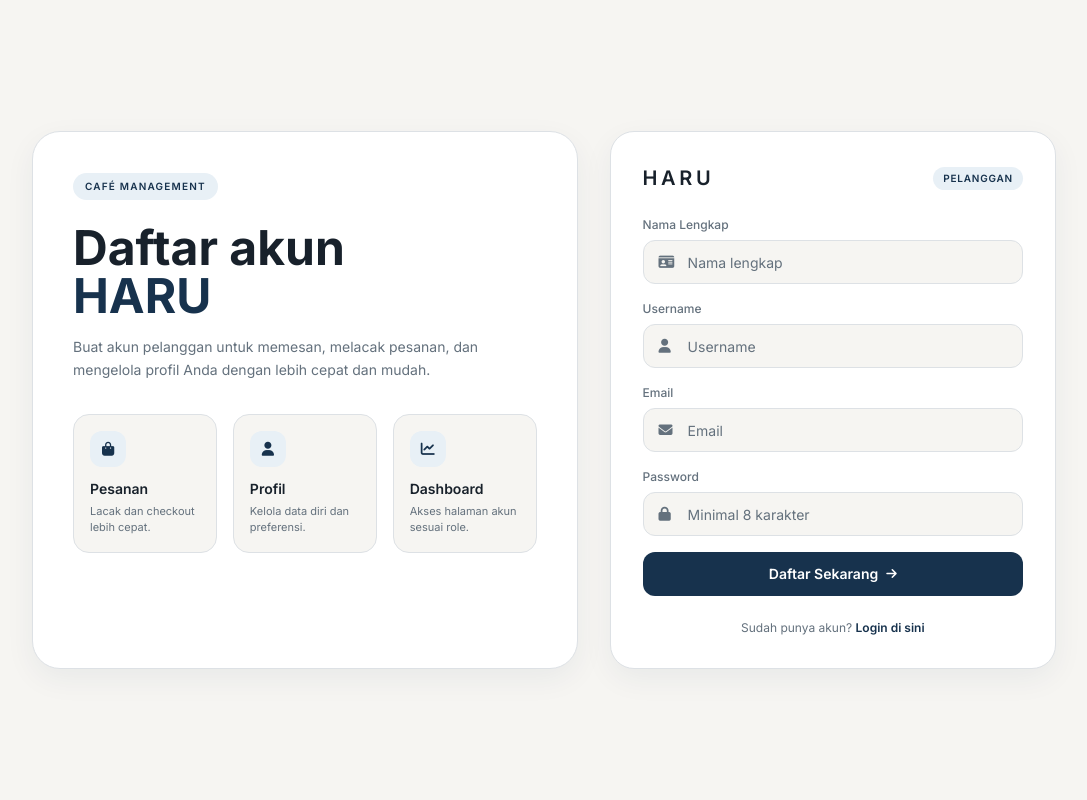
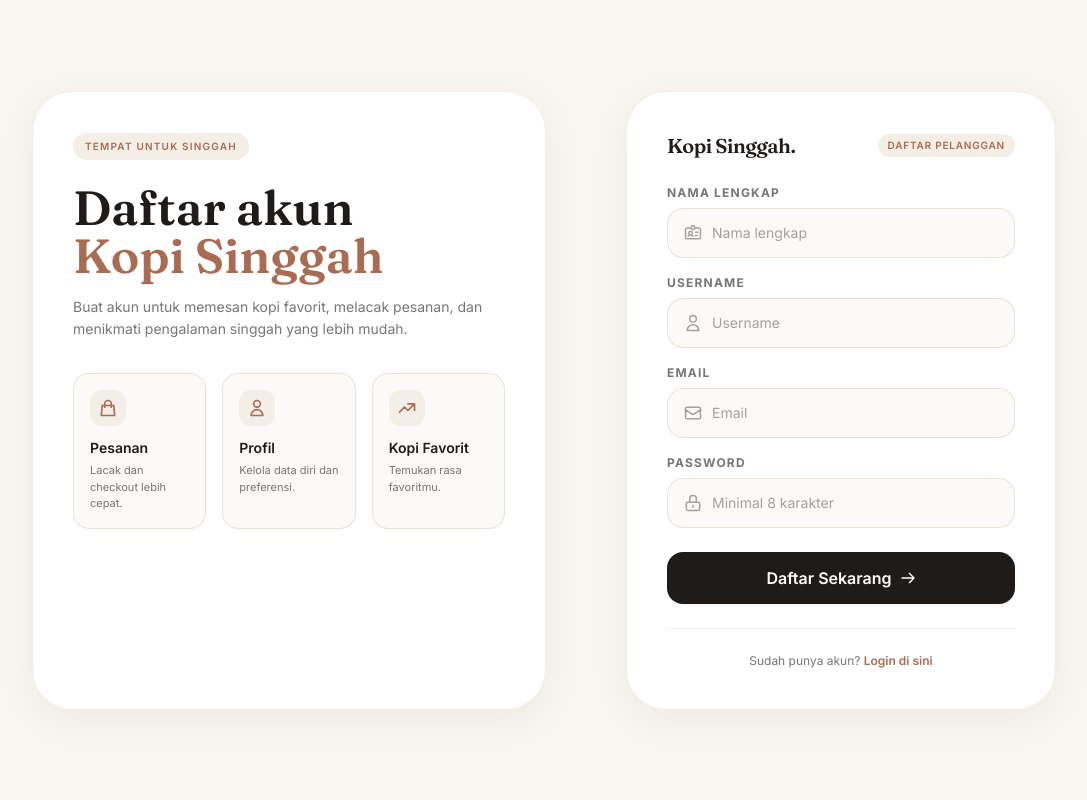
Before and after one commit to Abilionaire1/Kopi-singgah, a PHP site: page /register.php in a window 1280 px wide. Shown: the whole page, without its empty margins (96-1183 px from the left). Run offline with PHP 8.4, Linux system fonts and the light colour scheme; some libraries are stand-ins or nearby versions.

Commit message:
fix(transaksi): prevent cart unset causing loop error on checkout success; ui: update login & register theme

```diff
--- a/index.php
+++ b/index.php
@@ -5,7 +5,7 @@ include 'koneksi.php';
 
 // Ambil 4 produk terbaru untuk Best Seller (hero section)
 $hero_products = [];
-$query_hero = mysqli_query($koneksi, "SELECT tb_produk.*, tb_kategori.nama_kategori FROM tb_produk JOIN tb_kategori ON tb_produk.id_kategori = tb_kategori.id_kategori ORDER BY id DESC LIMIT 4");
+$query_hero = mysqli_query($koneksi, "SELECT tb_produk.*, tb_kategori.nama_kategori FROM tb_produk JOIN tb_kategori ON tb_produk.id_kategori = tb_kategori.id_kategori ORDER BY id ASC LIMIT 4");
 if ($query_hero && mysqli_num_rows($query_hero) > 0) {
     while ($row = mysqli_fetch_array($query_hero)) {
         $hero_products[] = $row;
@@ -417,7 +417,7 @@ if (isset($_POST['submit_beli'])) {
 
             <?php
             // Query ambil 6 produk terbaru
-            $query = mysqli_query($koneksi, "SELECT tb_produk.*, tb_kategori.nama_kategori FROM tb_produk JOIN tb_kategori ON tb_produk.id_kategori = tb_kategori.id_kategori ORDER BY id DESC LIMIT 6");
+            $query = mysqli_query($koneksi, "SELECT tb_produk.*, tb_kategori.nama_kategori FROM tb_produk JOIN tb_kategori ON tb_produk.id_kategori = tb_kategori.id_kategori ORDER BY id ASC LIMIT 6");
 
             $semua_produk = [];
             if ($query && mysqli_num_rows($query) > 0) {
--- a/keranjang.php
+++ b/keranjang.php
@@ -2,6 +2,7 @@
 if (session_status() === PHP_SESSION_NONE) {
     session_start();
 }
+$_SESSION['keranjang'] = $_SESSION['keranjang'] ?? [];
 include 'koneksi.php';
 /** @var mysqli $koneksi */
 
--- a/login.php
+++ b/login.php
@@ -101,7 +101,6 @@ if (isset($_POST['login'])) {
                         'soft': '0 10px 40px rgba(0, 0, 0, 0.05)',
                     }
                 }
-                mysqli_stmt_close($stmt_login);
             }
         }
     </script>
--- a/register.php
+++ b/register.php
@@ -54,100 +54,88 @@ if ($_SERVER['REQUEST_METHOD'] === 'POST' && isset($_POST['register'])) {
 <head>
     <meta charset="utf-8">
     <meta name="viewport" content="width=device-width, initial-scale=1">
-    <title>Daftar HARU はるカフェ</title>
+    <title>Daftar Akun - Kopi Singgah</title>
+    <link rel="icon" type="image/svg+xml" href="favicon.svg">
     <link rel="preconnect" href="https://fonts.googleapis.com">
     <link rel="preconnect" href="https://fonts.gstatic.com" crossorigin>
-    <link href="https://fonts.googleapis.com/css2?family=Inter:wght@400;500;600;700;800&display=swap" rel="stylesheet">
-    <link rel="stylesheet" href="https://cdnjs.cloudflare.com/ajax/libs/font-awesome/6.4.0/css/all.min.css">
+    <link href="https://fonts.googleapis.com/css2?family=Fraunces:opsz,wght@9..144,300;9..144,400;9..144,500;9..144,600;9..144,700&family=Inter:wght@300;400;500;600;700&family=Caveat:wght@600&display=swap" rel="stylesheet">
     <script src="https://cdn.tailwindcss.com"></script>
     <script>
         tailwind.config = {
             theme: {
                 extend: {
                     colors: {
-                        primary: '#17324D',
-                        primaryHover: '#10263B',
-                        primarySoft: '#E8F0F6',
-                        secondary: '#526273',
-                        bg: '#F6F5F2',
-                        surface: '#FFFFFF',
-                        text: '#18212B',
-                        textSecondary: '#64717D',
-                        border: '#DDE1E5',
-                        success: '#21865B',
-                        warning: '#B7791F',
-                        danger: '#C74747'
+                        cream: '#F9F6F0',
+                        warm: '#F3EFE6',
+                        'stone-ink': '#1E1B18',
+                        clay: '#A96B51',
+                        sand: '#D8CAB3',
+                        sage: '#7C8A6C',
                     },
                     fontFamily: {
-                        sans: ['Inter', 'ui-sans-serif', 'system-ui', 'sans-serif']
+                        serif: ['Fraunces', 'serif'],
+                        sans: ['Inter', 'sans-serif'],
+                        handwriting: ['Caveat', 'cursive'],
                     },
                     boxShadow: {
-                        soft: '0 10px 30px rgba(23, 50, 77, 0.06)'
+                        'soft': '0 10px 40px rgba(0, 0, 0, 0.05)'
                     }
                 }
             }
         }
     </script>
-    <style>
-        body {
-            font-family: 'Inter', 'Segoe UI', sans-serif;
-        }
-        .brand-mark {
-            letter-spacing: 0.22em;
-        }
-    </style>
 </head>
-<body class="bg-bg text-text antialiased selection:bg-primarySoft">
+<body class="bg-cream font-sans text-stone-ink antialiased selection:bg-warm">
     <div class="min-h-screen flex items-center justify-center px-4 py-10 sm:px-6">
-        <div class="w-full max-w-5xl grid gap-8 lg:grid-cols-[1.1fr_0.9fr]">
-            <div class="rounded-[28px] border border-border bg-surface p-8 sm:p-10 shadow-soft">
-                <div class="inline-flex items-center gap-2 rounded-full bg-primarySoft px-3 py-1.5 text-[10px] font-semibold tracking-[0.12em] text-primary uppercase">
-                    Café Management
+        <div class="w-full max-w-5xl grid gap-10 lg:grid-cols-[1fr_430px] lg:gap-20">
+            <div class="rounded-[2.5rem] border border-sand/30 bg-white p-8 shadow-soft sm:p-10">
+                <div class="inline-flex items-center gap-2 rounded-full bg-warm px-3 py-1.5 text-[10px] font-semibold tracking-[0.12em] text-clay uppercase">
+                    Tempat untuk singgah
                 </div>
 
-                <h1 class="mt-6 text-4xl font-bold leading-tight text-text sm:text-5xl">
+                <h1 class="mt-6 font-serif text-4xl font-semibold leading-tight text-stone-ink sm:text-5xl">
                     Daftar akun<br>
-                    <span class="text-primary">HARU</span>
+                    <span class="text-clay">Kopi Singgah</span>
                 </h1>
 
-                <p class="mt-4 max-w-md text-sm leading-relaxed text-textSecondary">
-                    Buat akun pelanggan untuk memesan, melacak pesanan, dan mengelola profil Anda dengan lebih cepat dan mudah.
+                <p class="mt-4 max-w-md text-sm leading-relaxed text-stone-ink/60">
+                    Buat akun untuk memesan kopi favorit, melacak pesanan, dan menikmati pengalaman singgah yang lebih mudah.
                 </p>
 
                 <div class="mt-8 grid gap-4 sm:grid-cols-3">
-                    <div class="rounded-2xl border border-border bg-bg p-4">
-                        <div class="flex h-9 w-9 items-center justify-center rounded-xl bg-primarySoft text-primary">
-                            <i class="fa-solid fa-bag-shopping text-sm"></i>
+                    <div class="rounded-2xl border border-sand/50 bg-warm/30 p-4">
+                        <div class="flex h-9 w-9 items-center justify-center rounded-xl bg-warm text-clay">
+                            <svg class="w-5 h-5" fill="none" stroke="currentColor" viewBox="0 0 24 24"><path stroke-linecap="round" stroke-linejoin="round" stroke-width="2" d="M16 11V7a4 4 0 00-8 0v4M5 9h14l1 12H4L5 9z"></path></svg>
                         </div>
-                        <p class="mt-3 text-sm font-semibold text-text">Pesanan</p>
-                        <p class="mt-1 text-[11px] text-textSecondary">Lacak dan checkout lebih cepat.</p>
+                        <p class="mt-3 text-sm font-semibold text-stone-ink">Pesanan</p>
+                        <p class="mt-1 text-[11px] text-stone-ink/60">Lacak dan checkout lebih cepat.</p>
                     </div>
 
-                    <div class="rounded-2xl border border-border bg-bg p-4">
-                        <div class="flex h-9 w-9 items-center justify-center rounded-xl bg-primarySoft text-primary">
-                            <i class="fa-solid fa-user text-sm"></i>
+                    <div class="rounded-2xl border border-sand/50 bg-warm/30 p-4">
+                        <div class="flex h-9 w-9 items-center justify-center rounded-xl bg-warm text-clay">
+                            <svg class="w-5 h-5" fill="none" stroke="currentColor" viewBox="0 0 24 24"><path stroke-linecap="round" stroke-linejoin="round" stroke-width="2" d="M16 7a4 4 0 11-8 0 4 4 0 018 0zM12 14a7 7 0 00-7 7h14a7 7 0 00-7-7z"></path></svg>
                         </div>
-                        <p class="mt-3 text-sm font-semibold text-text">Profil</p>
-                        <p class="mt-1 text-[11px] text-textSecondary">Kelola data diri dan preferensi.</p>
+                        <p class="mt-3 text-sm font-semibold text-stone-ink">Profil</p>
+                        <p class="mt-1 text-[11px] text-stone-ink/60">Kelola data diri dan preferensi.</p>
                     </div>
 
-                    <div class="rounded-2xl border border-border bg-bg p-4">
-                        <div class="flex h-9 w-9 items-center justify-center rounded-xl bg-primarySoft text-primary">
-                            <i class="fa-solid fa-chart-line text-sm"></i>
+                    <div class="rounded-2xl border border-sand/50 bg-warm/30 p-4">
+                        <div class="flex h-9 w-9 items-center justify-center rounded-xl bg-warm text-clay">
+                            <svg class="w-5 h-5" fill="none" stroke="currentColor" viewBox="0 0 24 24"><path stroke-linecap="round" stroke-linejoin="round" stroke-width="2" d="M13 7h8m0 0v8m0-8l-8 8-4-4-6 6"></path></svg>
                         </div>
-                        <p class="mt-3 text-sm font-semibold text-text">Dashboard</p>
-                        <p class="mt-1 text-[11px] text-textSecondary">Akses halaman akun sesuai role.</p>
+                        <p class="mt-3 text-sm font-semibold text-stone-ink">Kopi Favorit</p>
+                        <p class="mt-1 text-[11px] text-stone-ink/60">Temukan rasa favoritmu.</p>
                     </div>
                 </div>
             </div>
 
-            <div id="register" class="rounded-[24px] border border-border bg-surface p-6 shadow-soft sm:p-8">
+            <div id="register" class="rounded-[2.5rem] border border-sand/30 bg-white p-7 shadow-soft sm:p-10">
                 <div class="mb-6 flex items-center justify-between gap-3">
-                    <a href="index.php" class="flex items-center gap-2 text-text">
-                        <span class="font-semibold text-xl tracking-[0.18em] brand-mark">HARU</span>
+                    <a href="index.php" class="flex items-center gap-2 text-stone-ink">
+                    <span class="font-serif text-xl font-semibold tracking-tight">Kopi Singgah.</span>
                     </a>
-                    <span class="rounded-full bg-primarySoft px-2.5 py-1 text-[10px] font-semibold tracking-[0.08em] text-primary uppercase">
-                        Pelanggan
+                    <span class="rounded-full bg-warm px-2.5 py-1 text-[10px] font-semibold tracking-[0.08em] text-clay uppercase">
+                        Daftar Pelanggan
                     </span>
                 </div>
 
@@ -159,47 +147,59 @@ if ($_SERVER['REQUEST_METHOD'] === 'POST' && isset($_POST['register'])) {
 
                 <form method="POST" action="register.php" class="space-y-4">
                     <div>
-                        <label for="name" class="mb-1.5 block text-[12px] font-medium text-textSecondary">Nama Lengkap</label>
+                        <label for="name" class="mb-1.5 block text-[12px] font-bold tracking-widest text-stone-ink/60 uppercase">Nama Lengkap</label>
                         <div class="relative">
-                            <i class="fa-solid fa-id-card absolute left-4 top-1/2 -translate-y-1/2 text-textSecondary text-sm"></i>
-                            <input id="name" type="text" name="name" maxlength="255" value="<?= htmlspecialchars($_POST['name'] ?? '', ENT_QUOTES, 'UTF-8') ?>" class="h-[44px] w-full rounded-xl border border-border bg-bg pl-11 pr-4 text-sm text-text placeholder:text-textSecondary focus:border-primary focus:outline-none focus:ring-2 focus:ring-primary/10" placeholder="Nama lengkap" required>
+                            <div class="absolute inset-y-0 left-0 pl-4 flex items-center pointer-events-none text-stone-ink/40">
+                                <svg class="w-5 h-5" fill="none" stroke="currentColor" viewBox="0 0 24 24"><path stroke-linecap="round" stroke-linejoin="round" stroke-width="1.8" d="M10 6H5a2 2 0 00-2 2v9a2 2 0 002 2h14a2 2 0 002-2V8a2 2 0 00-2-2h-5m-4 0V5a2 2 0 114 0v1m-4 0a2 2 0 104 0m-5 8a2 2 0 100-4 2 2 0 000 4zm0 0c1.306 0 2.417.835 2.83 2M9 14a3.001 3.001 0 00-2.83 2M15 11h3m-3 4h2"></path></svg>
+                            </div>
+                            <input id="name" type="text" name="name" maxlength="255" value="<?= htmlspecialchars($_POST['name'] ?? '', ENT_QUOTES, 'UTF-8') ?>" class="w-full bg-warm/30 border border-sand/50 rounded-2xl px-4 py-3.5 pl-11 text-sm text-stone-ink focus:outline-none focus:border-clay focus:ring-1 focus:ring-clay transition placeholder:text-stone-ink/40" placeholder="Nama lengkap" required>
                         </div>
                     </div>
 
                     <div>
-                        <label for="username" class="mb-1.5 block text-[12px] font-medium text-textSecondary">Username</label>
+                        <label for="username" class="mb-1.5 block text-[12px] font-bold tracking-widest text-stone-ink/60 uppercase">Username</label>
                         <div class="relative">
-                            <i class="fa-solid fa-user absolute left-4 top-1/2 -translate-y-1/2 text-textSecondary text-sm"></i>
-                            <input id="username" type="text" name="username" maxlength="255" value="<?= htmlspecialchars($_POST['username'] ?? '', ENT_QUOTES, 'UTF-8') ?>" class="h-[44px] w-full rounded-xl border border-border bg-bg pl-11 pr-4 text-sm text-text placeholder:text-textSecondary focus:border-primary focus:outline-none focus:ring-2 focus:ring-primary/10" placeholder="Username" required>
+                            <div class="absolute inset-y-0 left-0 pl-4 flex items-center pointer-events-none text-stone-ink/40">
+                                <svg class="w-5 h-5" fill="none" stroke="currentColor" viewBox="0 0 24 24"><path stroke-linecap="round" stroke-linejoin="round" stroke-width="1.8" d="M16 7a4 4 0 11-8 0 4 4 0 018 0zM12 14a7 7 0 00-7 7h14a7 7 0 00-7-7z"></path></svg>
+                            </div>
+                            <input id="username" type="text" name="username" maxlength="255" value="<?= htmlspecialchars($_POST['username'] ?? '', ENT_QUOTES, 'UTF-8') ?>" class="w-full bg-warm/30 border border-sand/50 rounded-2xl px-4 py-3.5 pl-11 text-sm text-stone-ink focus:outline-none focus:border-clay focus:ring-1 focus:ring-clay transition placeholder:text-stone-ink/40" placeholder="Username" required>
                         </div>
                     </div>
 
                     <div>
-                        <label for="email" class="mb-1.5 block text-[12px] font-medium text-textSecondary">Email</label>
+                        <label for="email" class="mb-1.5 block text-[12px] font-bold tracking-widest text-stone-ink/60 uppercase">Email</label>
                         <div class="relative">
-                            <i class="fa-solid fa-envelope absolute left-4 top-1/2 -translate-y-1/2 text-textSecondary text-sm"></i>
-                            <input id="email" type="email" name="email" maxlength="255" value="<?= htmlspecialchars($_POST['email'] ?? '', ENT_QUOTES, 'UTF-8') ?>" class="h-[44px] w-full rounded-xl border border-border bg-bg pl-11 pr-4 text-sm text-text placeholder:text-textSecondary focus:border-primary focus:outline-none focus:ring-2 focus:ring-primary/10" placeholder="Email" required>
+                            <div class="absolute inset-y-0 left-0 pl-4 flex items-center pointer-events-none text-stone-ink/40">
+                                <svg class="w-5 h-5" fill="none" stroke="currentColor" viewBox="0 0 24 24"><path stroke-linecap="round" stroke-linejoin="round" stroke-width="1.8" d="M3 8l7.89 5.26a2 2 0 002.22 0L21 8M5 19h14a2 2 0 002-2V7a2 2 0 00-2-2H5a2 2 0 00-2 2v10a2 2 0 002 2z"></path></svg>
+                            </div>
+                            <input id="email" type="email" name="email" maxlength="255" value="<?= htmlspecialchars($_POST['email'] ?? '', ENT_QUOTES, 'UTF-8') ?>" class="w-full bg-warm/30 border border-sand/50 rounded-2xl px-4 py-3.5 pl-11 text-sm text-stone-ink focus:outline-none focus:border-clay focus:ring-1 focus:ring-clay transition placeholder:text-stone-ink/40" placeholder="Email" required>
                         </div>
                     </div>
 
                     <div>
-                        <label for="password" class="mb-1.5 block text-[12px] font-medium text-textSecondary">Password</label>
+                        <label for="password" class="mb-1.5 block text-[12px] font-bold tracking-widest text-stone-ink/60 uppercase">Password</label>
                         <div class="relative">
-                            <i class="fa-solid fa-lock absolute left-4 top-1/2 -translate-y-1/2 text-textSecondary text-sm"></i>
-                            <input id="password" type="password" name="password" minlength="8" class="h-[44px] w-full rounded-xl border border-border bg-bg pl-11 pr-4 text-sm text-text placeholder:text-textSecondary focus:border-primary focus:outline-none focus:ring-2 focus:ring-primary/10" placeholder="Minimal 8 karakter" required>
+                            <div class="absolute inset-y-0 left-0 pl-4 flex items-center pointer-events-none text-stone-ink/40">
+                                <svg class="w-5 h-5" fill="none" stroke="currentColor" viewBox="0 0 24 24"><path stroke-linecap="round" stroke-linejoin="round" stroke-width="1.8" d="M12 15v2m-6 4h12a2 2 0 002-2v-6a2 2 0 00-2-2H6a2 2 0 00-2 2v6a2 2 0 002 2zm10-10V7a4 4 0 00-8 0v4h8z"></path></svg>
+                            </div>
+                            <input id="password" type="password" name="password" minlength="8" class="w-full bg-warm/30 border border-sand/50 rounded-2xl px-4 py-3.5 pl-11 text-sm text-stone-ink focus:outline-none focus:border-clay focus:ring-1 focus:ring-clay transition placeholder:text-stone-ink/40" placeholder="Minimal 8 karakter" required>
                         </div>
                     </div>
 
-                    <button class="flex h-[44px] w-full items-center justify-center gap-2 rounded-xl bg-primary text-sm font-semibold text-white transition hover:bg-primaryHover" type="submit" name="register">
-                        Daftar Sekarang
-                        <i class="fa-solid fa-arrow-right text-xs"></i>
-                    </button>
+                    <div class="pt-2">
+                        <button class="w-full bg-stone-ink text-white py-3.5 rounded-2xl font-semibold hover:bg-clay transition-colors duration-200 shadow-sm flex items-center justify-center gap-2" type="submit" name="register">
+                            Daftar Sekarang
+                            <svg class="w-4 h-4" fill="none" stroke="currentColor" viewBox="0 0 24 24"><path stroke-linecap="round" stroke-linejoin="round" stroke-width="2" d="M14 5l7 7m0 0l-7 7m7-7H3"></path></svg>
+                        </button>
+                    </div>
                 </form>
 
-                <p class="mt-6 text-center text-xs text-textSecondary">
-                    Sudah punya akun?
-                    <a href="login.php" class="font-semibold text-primary hover:text-primaryHover">Login di sini</a>
-                </p>
+                <div class="text-center mt-6 pt-6 border-t border-sand/30">
+                    <p class="text-xs text-stone-ink/60">
+                        Sudah punya akun?
+                        <a href="login.php" class="text-clay font-semibold hover:underline">Login di sini</a>
+                    </p>
+                </div>
             </div>
         </div>
     </div>
```
Also changed, not shown: database/db_toko_schema.sql (+0 -53 lines), laporan.php (+0 -18 lines), transaksi.php (+2 -9 lines).
